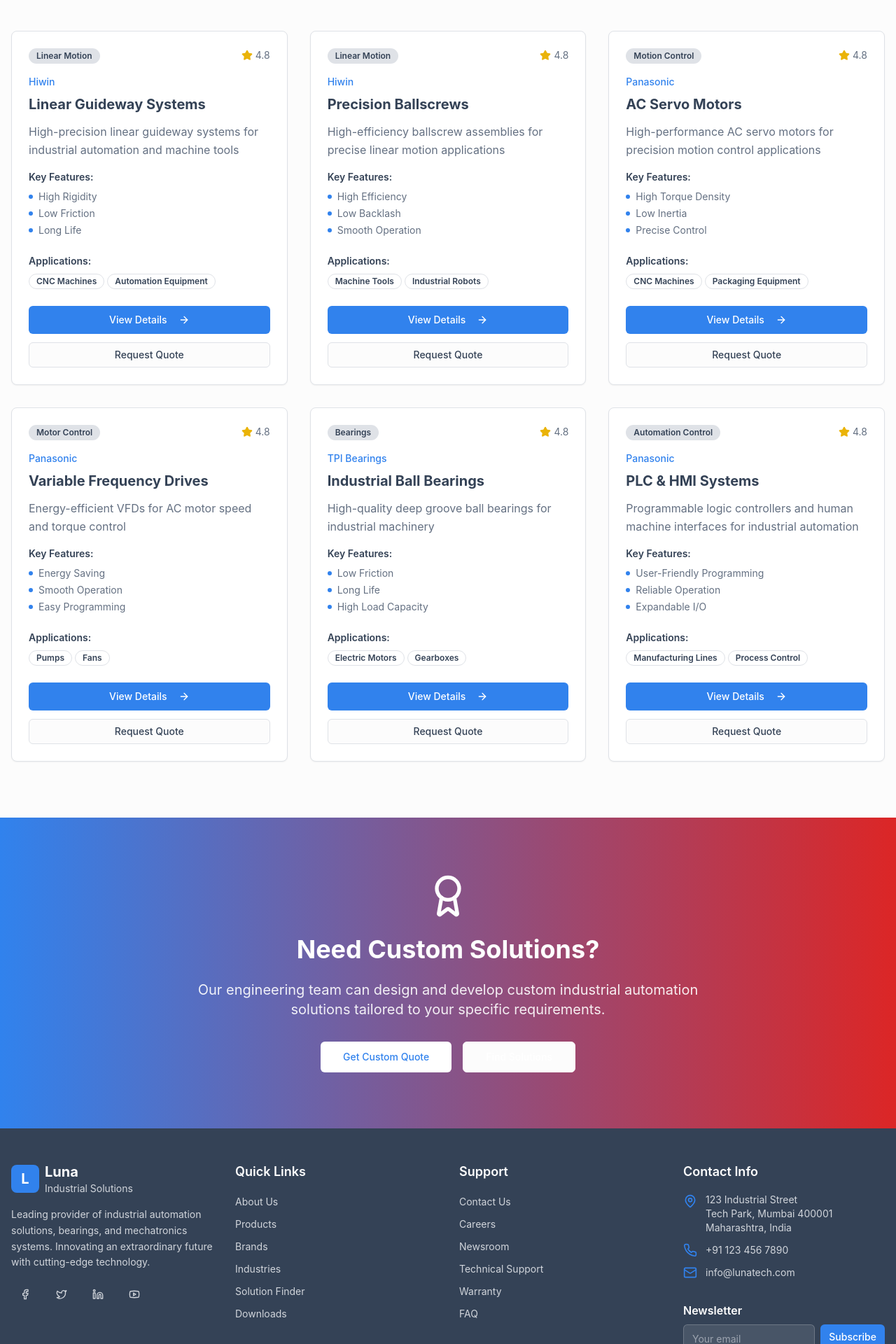
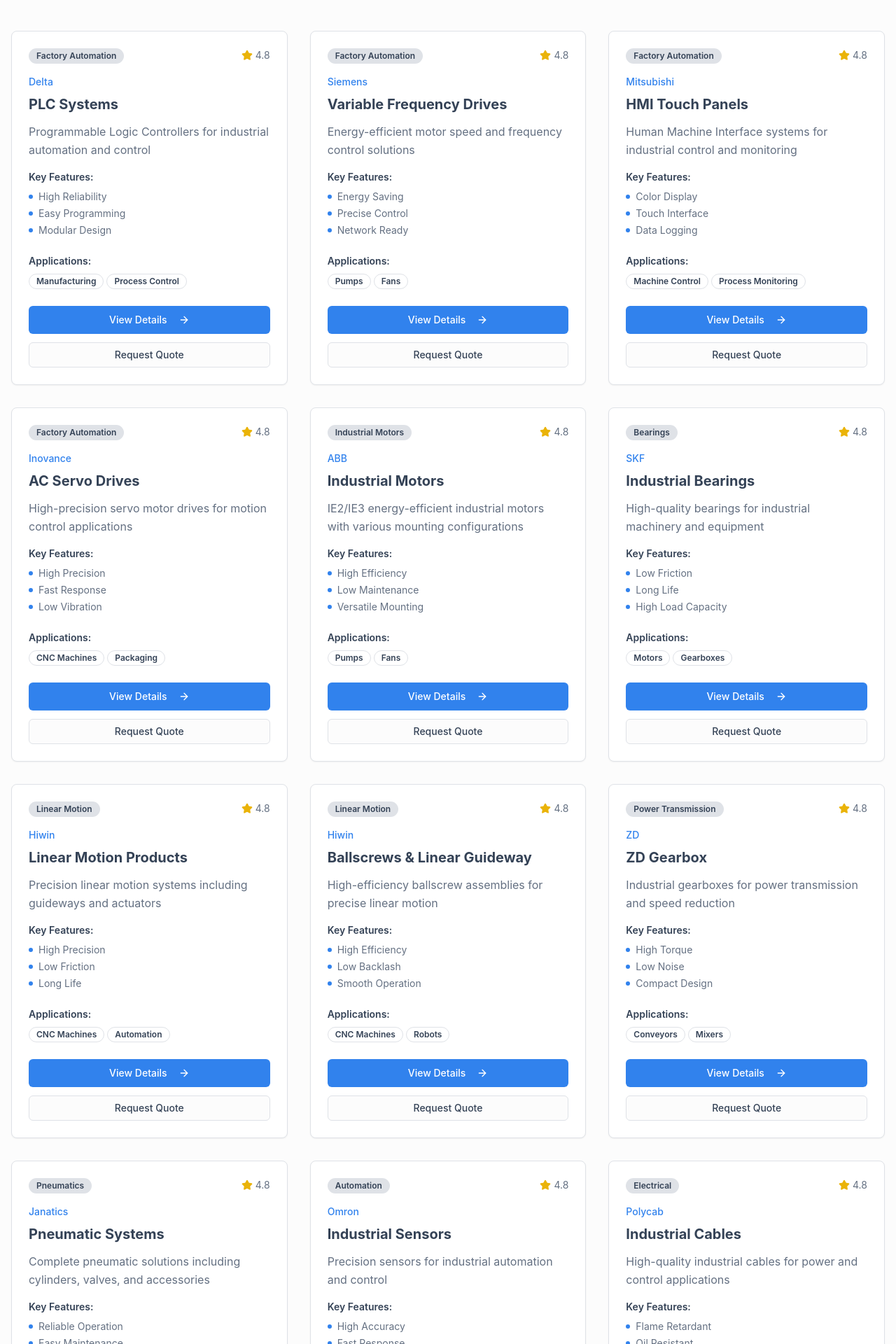
Before and after one commit to pandiyansk/innovat-future-web, a React (Vite) app: page /products in a window 1280 px wide. Shown: the part 580-2500 px from the top of the page at 70% size. Built offline with nearby package versions, Linux system fonts and the light colour scheme; the HTML template or start-up script is replaced by a standard one.

Commit message:
Update product content

```diff
--- a/src/content/seed.json
+++ b/src/content/seed.json
@@ -57,140 +57,319 @@
   ],
   "brands": [
     {
-      "id": "hiwin",
-      "name": "Hiwin",
-      "category": "Linear Motion Technology",
-      "description": "World leader in linear motion technology and precision positioning systems",
-      "products": ["Linear Guideways", "Ballscrews", "Linear Motors", "Multi-Axis Stages"],
+      "id": "delta",
+      "name": "Delta Electronics",
+      "category": "Automation Products",
+      "description": "Leading provider of power and thermal management solutions",
+      "products": ["PLCs", "VFDs", "Servo Systems", "HMIs", "Industrial Automation"],
       "headquarters": "Taiwan",
-      "website": "https://www.hiwin.com"
+      "website": "https://www.delta.com"
     },
     {
-      "id": "panasonic",
-      "name": "Panasonic",
-      "category": "Automation Solutions",
-      "description": "Global leader in industrial automation and factory solutions",
-      "products": ["PLCs", "Servo Motors", "HMIs", "Vision Systems"],
+      "id": "mitsubishi",
+      "name": "Mitsubishi Electric",
+      "category": "Factory Automation",
+      "description": "Global leader in automation and motion control solutions",
+      "products": ["PLCs", "Servo Motors", "Inverters", "HMIs", "Robots"],
       "headquarters": "Japan",
-      "website": "https://www.panasonic.com"
+      "website": "https://www.mitsubishielectric.com"
     },
     {
-      "id": "mindman",
-      "name": "Mindman",
-      "category": "Pneumatic Components",
-      "description": "Professional pneumatic automation component manufacturer",
-      "products": ["Pneumatic Cylinders", "Solenoid Valves", "Air Treatment Units", "Fittings"],
-      "headquarters": "Taiwan",
-      "website": "https://www.mindman.com"
+      "id": "schneider",
+      "name": "Schneider Electric",
+      "category": "Energy Management",
+      "description": "Digital automation and energy management solutions",
+      "products": ["PLCs", "Drives", "Switches", "Sensors", "Control Systems"],
+      "headquarters": "France",
+      "website": "https://www.schneider-electric.com"
     },
     {
-      "id": "tpi-bearings",
-      "name": "TPI Bearings",
-      "category": "Precision Bearings",
-      "description": "High-quality precision bearings for industrial applications",
-      "products": ["Deep Groove Ball Bearings", "Angular Contact Bearings", "Cylindrical Roller Bearings"],
-      "headquarters": "India",
-      "website": "https://www.tpibearings.com"
+      "id": "siemens",
+      "name": "Siemens",
+      "category": "Industrial Automation",
+      "description": "Global technology leader in automation and digitalization",
+      "products": ["PLCs", "Drives", "Motors", "HMIs", "Industrial Communication"],
+      "headquarters": "Germany",
+      "website": "https://www.siemens.com"
     },
     {
-      "id": "timotion",
-      "name": "Timotion",
-      "category": "Electric Linear Actuators",
-      "description": "Leading manufacturer of electric linear actuators and lifting columns",
-      "products": ["Linear Actuators", "Lifting Columns", "Control Boxes", "Accessories"],
-      "headquarters": "Taiwan",
-      "website": "https://www.timotion.com"
+      "id": "inovance",
+      "name": "Inovance",
+      "category": "Automation Technology",
+      "description": "Professional provider of industrial automation solutions",
+      "products": ["Servo Drives", "VFDs", "PLCs", "HMIs", "Motion Control"],
+      "headquarters": "China",
+      "website": "https://www.inovance.com"
+    },
+    {
+      "id": "invt",
+      "name": "INVT",
+      "category": "Power Electronics",
+      "description": "Leading manufacturer of frequency inverters and automation products",
+      "products": ["VFDs", "Servo Systems", "PLCs", "Solar Inverters"],
+      "headquarters": "China",
+      "website": "https://www.invt.com"
+    },
+    {
+      "id": "abb",
+      "name": "ABB",
+      "category": "Motors & Drives",
+      "description": "Technology leader in electrification and automation",
+      "products": ["Industrial Motors", "VFDs", "Robotics", "Control Systems"],
+      "headquarters": "Switzerland",
+      "website": "https://www.abb.com"
+    },
+    {
+      "id": "weg",
+      "name": "WEG",
+      "category": "Electric Motors",
+      "description": "Global manufacturer of electric motors and drives",
+      "products": ["IE2/IE3 Motors", "VFDs", "Soft Starters", "Generators"],
+      "headquarters": "Brazil",
+      "website": "https://www.weg.net"
+    },
+    {
+      "id": "skf",
+      "name": "SKF",
+      "category": "Bearings & Seals",
+      "description": "World's leading bearing and seal manufacturing company",
+      "products": ["Ball Bearings", "Roller Bearings", "Seals", "Lubrication Systems"],
+      "headquarters": "Sweden",
+      "website": "https://www.skf.com"
+    },
+    {
+      "id": "ntn",
+      "name": "NTN",
+      "category": "Bearings",
+      "description": "Comprehensive bearing manufacturer with global presence",
+      "products": ["Ball Bearings", "Roller Bearings", "Automotive Bearings"],
+      "headquarters": "Japan",
+      "website": "https://www.ntn.com"
+    },
+    {
+      "id": "janatics",
+      "name": "Janatics",
+      "category": "Pneumatics",
+      "description": "Leading pneumatic components manufacturer",
+      "products": ["Cylinders", "Valves", "Air Treatment", "Fittings"],
+      "headquarters": "India",
+      "website": "https://www.janatics.com"
+    },
+    {
+      "id": "smc",
+      "name": "SMC",
+      "category": "Pneumatic Solutions",
+      "description": "World's largest manufacturer of pneumatic automation products",
+      "products": ["Cylinders", "Valves", "Air Treatment", "Actuators"],
+      "headquarters": "Japan",
+      "website": "https://www.smcworld.com"
+    },
+    {
+      "id": "airtech",
+      "name": "Airtech",
+      "category": "Pneumatics",
+      "description": "Quality pneumatic components and systems",
+      "products": ["Cylinders", "Valves", "FRLs", "Quick Couplings"],
+      "headquarters": "India",
+      "website": "https://www.airtech.com"
     }
   ],
   "products": [
     {
-      "id": "linear-guideway",
-      "name": "Linear Guideway Systems",
-      "category": "Linear Motion",
-      "brand": "Hiwin",
-      "description": "High-precision linear guideway systems for industrial automation and machine tools",
-      "features": ["High Rigidity", "Low Friction", "Long Life", "Easy Installation"],
-      "applications": ["CNC Machines", "Automation Equipment", "Semiconductor Equipment"],
+      "id": "plc-systems",
+      "name": "PLC Systems",
+      "category": "Factory Automation",
+      "brand": "Delta",
+      "description": "Programmable Logic Controllers for industrial automation and control",
+      "features": ["High Reliability", "Easy Programming", "Modular Design", "Network Connectivity"],
+      "applications": ["Manufacturing", "Process Control", "Building Automation"],
       "specifications": {
-        "sizes": "15mm - 65mm",
-        "accuracy": "±3μm",
-        "load_capacity": "Up to 127kN",
-        "temperature_range": "-20°C to +80°C"
-      }
-    },
-    {
-      "id": "ballscrew",
-      "name": "Precision Ballscrews",
-      "category": "Linear Motion",
-      "brand": "Hiwin",
-      "description": "High-efficiency ballscrew assemblies for precise linear motion applications",
-      "features": ["High Efficiency", "Low Backlash", "Smooth Operation", "Customizable"],
-      "applications": ["Machine Tools", "Industrial Robots", "Automation Systems"],
-      "specifications": {
-        "diameter": "8mm - 80mm",
-        "lead": "1mm - 50mm",
-        "accuracy": "C3 to C10",
-        "length": "Up to 6000mm"
-      }
-    },
-    {
-      "id": "servo-motor",
-      "name": "AC Servo Motors",
-      "category": "Motion Control",
-      "brand": "Panasonic",
-      "description": "High-performance AC servo motors for precision motion control applications",
-      "features": ["High Torque Density", "Low Inertia", "Precise Control", "Reliable Operation"],
-      "applications": ["CNC Machines", "Packaging Equipment", "Robotics", "Material Handling"],
-      "specifications": {
-        "power": "50W - 15kW",
-        "speed": "Up to 6000rpm",
-        "torque": "0.16Nm - 191Nm",
-        "encoder": "17-bit, 20-bit, 23-bit"
+        "io_points": "10 - 2048",
+        "memory": "Up to 512KB",
+        "communication": "Ethernet, RS-485, USB"
       }
     },
     {
       "id": "vfd",
       "name": "Variable Frequency Drives",
-      "category": "Motor Control",
-      "brand": "Panasonic",
-      "description": "Energy-efficient VFDs for AC motor speed and torque control",
-      "features": ["Energy Saving", "Smooth Operation", "Easy Programming", "Network Connectivity"],
+      "category": "Factory Automation",
+      "brand": "Siemens",
+      "description": "Energy-efficient motor speed and frequency control solutions",
+      "features": ["Energy Saving", "Precise Control", "Network Ready", "Easy Installation"],
       "applications": ["Pumps", "Fans", "Conveyors", "Compressors"],
       "specifications": {
         "power": "0.4kW - 630kW",
         "voltage": "200V - 690V",
-        "frequency": "0.1Hz - 400Hz",
-        "efficiency": ">97%"
+        "frequency": "0.1Hz - 400Hz"
       }
     },
     {
-      "id": "industrial-bearings",
-      "name": "Industrial Ball Bearings",
-      "category": "Bearings",
-      "brand": "TPI Bearings",
-      "description": "High-quality deep groove ball bearings for industrial machinery",
-      "features": ["Low Friction", "Long Life", "High Load Capacity", "Versatile Design"],
-      "applications": ["Electric Motors", "Gearboxes", "Pumps", "Machine Tools"],
+      "id": "hmi-panels",
+      "name": "HMI Touch Panels",
+      "category": "Factory Automation",
+      "brand": "Mitsubishi",
+      "description": "Human Machine Interface systems for industrial control and monitoring",
+      "features": ["Color Display", "Touch Interface", "Data Logging", "Recipe Management"],
+      "applications": ["Machine Control", "Process Monitoring", "Data Visualization"],
       "specifications": {
-        "bore_diameter": "3mm - 320mm",
-        "load_rating": "Various",
-        "speed_rating": "Up to 30,000rpm",
-        "material": "Chrome Steel, Stainless Steel"
+        "screen_size": "4.3\" - 15\"",
+        "resolution": "480x272 - 1920x1080",
+        "communication": "Ethernet, USB, Serial"
       }
     },
     {
-      "id": "plc-hmi",
-      "name": "PLC & HMI Systems",
-      "category": "Automation Control",
-      "brand": "Panasonic",
-      "description": "Programmable logic controllers and human machine interfaces for industrial automation",
-      "features": ["User-Friendly Programming", "Reliable Operation", "Expandable I/O", "Network Ready"],
-      "applications": ["Manufacturing Lines", "Process Control", "Building Automation", "Water Treatment"],
+      "id": "servo-drives",
+      "name": "AC Servo Drives",
+      "category": "Factory Automation",
+      "brand": "Inovance",
+      "description": "High-precision servo motor drives for motion control applications",
+      "features": ["High Precision", "Fast Response", "Low Vibration", "Multiple Feedback Options"],
+      "applications": ["CNC Machines", "Packaging", "Robotics", "Material Handling"],
       "specifications": {
-        "io_points": "10 - 2048",
-        "memory": "Up to 1MB",
-        "communication": "Ethernet, RS-485, USB",
-        "operating_temp": "-20°C to +55°C"
+        "power": "0.1kW - 15kW",
+        "voltage": "220V - 380V",
+        "control_modes": "Position, Speed, Torque"
+      }
+    },
+    {
+      "id": "industrial-motors",
+      "name": "Industrial Motors",
+      "category": "Industrial Motors",
+      "brand": "ABB",
+      "description": "IE2/IE3 energy-efficient industrial motors with various mounting configurations",
+      "features": ["High Efficiency", "Low Maintenance", "Versatile Mounting", "Wide Power Range"],
+      "applications": ["Pumps", "Fans", "Compressors", "Conveyors"],
+      "specifications": {
+        "power": "0.12kW - 500kW",
+        "voltage": "230V - 690V",
+        "efficiency": "IE2, IE3 Class",
+        "mounting": "Foot, Flange, B3, B5, B14"
+      }
+    },
+    {
+      "id": "bearings",
+      "name": "Industrial Bearings",
+      "category": "Bearings",
+      "brand": "SKF",
+      "description": "High-quality bearings for industrial machinery and equipment",
+      "features": ["Low Friction", "Long Life", "High Load Capacity", "Corrosion Resistant"],
+      "applications": ["Motors", "Gearboxes", "Pumps", "Conveyors"],
+      "specifications": {
+        "types": "Ball, Roller, Thrust",
+        "bore": "3mm - 320mm",
+        "brands": "SKF, NTN, FAG, NSK"
+      }
+    },
+    {
+      "id": "linear-motion",
+      "name": "Linear Motion Products",
+      "category": "Linear Motion",
+      "brand": "Hiwin",
+      "description": "Precision linear motion systems including guideways and actuators",
+      "features": ["High Precision", "Low Friction", "Long Life", "Smooth Motion"],
+      "applications": ["CNC Machines", "Automation", "Medical Equipment"],
+      "specifications": {
+        "accuracy": "±3μm",
+        "load_capacity": "Up to 127kN",
+        "sizes": "15mm - 65mm"
+      }
+    },
+    {
+      "id": "ballscrews",
+      "name": "Ballscrews & Linear Guideway",
+      "category": "Linear Motion",
+      "brand": "Hiwin",
+      "description": "High-efficiency ballscrew assemblies for precise linear motion",
+      "features": ["High Efficiency", "Low Backlash", "Smooth Operation", "Customizable"],
+      "applications": ["CNC Machines", "Robots", "Automation Systems"],
+      "specifications": {
+        "diameter": "8mm - 80mm",
+        "lead": "1mm - 50mm",
+        "accuracy": "C3 to C10"
+      }
+    },
+    {
+      "id": "gearbox",
+      "name": "ZD Gearbox",
+      "category": "Power Transmission",
+      "brand": "ZD",
+      "description": "Industrial gearboxes for power transmission and speed reduction",
+      "features": ["High Torque", "Low Noise", "Compact Design", "Long Service Life"],
+      "applications": ["Conveyors", "Mixers", "Crushers", "Packaging Machines"],
+      "specifications": {
+        "ratios": "5:1 to 100:1",
+        "torque": "Up to 50,000 Nm",
+        "types": "Helical, Worm, Planetary"
+      }
+    },
+    {
+      "id": "pneumatics",
+      "name": "Pneumatic Systems",
+      "category": "Pneumatics",
+      "brand": "Janatics",
+      "description": "Complete pneumatic solutions including cylinders, valves, and accessories",
+      "features": ["Reliable Operation", "Easy Maintenance", "Wide Range", "Cost-Effective"],
+      "applications": ["Assembly", "Material Handling", "Clamping", "Packaging"],
+      "specifications": {
+        "pressure": "0-10 bar",
+        "brands": "Janatics, SMC, Airtech",
+        "types": "Cylinders, Valves, FRLs"
+      }
+    },
+    {
+      "id": "sensors",
+      "name": "Industrial Sensors",
+      "category": "Automation",
+      "brand": "Omron",
+      "description": "Precision sensors for industrial automation and control",
+      "features": ["High Accuracy", "Fast Response", "Durable", "Easy Installation"],
+      "applications": ["Position Detection", "Level Sensing", "Temperature Monitoring"],
+      "specifications": {
+        "types": "Proximity, Photoelectric, Temperature, Pressure",
+        "output": "PNP, NPN, Analog",
+        "protection": "IP67, IP68"
+      }
+    },
+    {
+      "id": "cables",
+      "name": "Industrial Cables",
+      "category": "Electrical",
+      "brand": "Polycab",
+      "description": "High-quality industrial cables for power and control applications",
+      "features": ["Flame Retardant", "Oil Resistant", "Flexible", "Durable"],
+      "applications": ["Machine Wiring", "Panel Wiring", "Motor Connections"],
+      "specifications": {
+        "types": "Power, Control, Instrumentation",
+        "voltage": "Up to 1100V",
+        "sizes": "0.5 sq.mm - 300 sq.mm"
+      }
+    },
+    {
+      "id": "transformers",
+      "name": "Transformers & Stabilizers",
+      "category": "Power",
+      "brand": "V-Guard",
+      "description": "Power transformers and voltage stabilizers for industrial applications",
+      "features": ["Voltage Regulation", "Overload Protection", "Energy Efficient", "Reliable"],
+      "applications": ["Machine Protection", "Power Conditioning", "Voltage Conversion"],
+      "specifications": {
+        "capacity": "1kVA - 500kVA",
+        "input": "230V - 690V",
+        "accuracy": "±1%"
+      }
+    },
+    {
+      "id": "control-panels",
+      "name": "Control Panels",
+      "category": "Control Systems",
+      "brand": "Goodwill",
+      "description": "Custom-built control panels in MS, SS, and Aluminium with PLC integration",
+      "features": ["Custom Design", "PLC Integration", "Safety Certified", "Durable Construction"],
+      "applications": ["Machine Control", "Process Automation", "Building Management"],
+      "specifications": {
+        "materials": "MS, SS304, Aluminium",
+        "rating": "IP54, IP65, IP66",
+        "certification": "CE, UL"
       }
     }
   ],
--- a/src/pages/Products.tsx
+++ b/src/pages/Products.tsx
@@ -16,11 +16,16 @@ const Products = () => {
 
   const categories = [
     'all',
+    'Factory Automation',
+    'Industrial Motors',
+    'Bearings',
     'Linear Motion',
-    'Motion Control',
-    'Motor Control',
-    'Bearings',
-    'Automation Control'
+    'Power Transmission',
+    'Pneumatics',
+    'Automation',
+    'Electrical',
+    'Power',
+    'Control Systems'
   ];
 
   const brands = ['all', ...seedData.brands.map(b => b.name)];
```
Also changed, not shown: src/pages/Index.tsx (+8 -4 lines).
